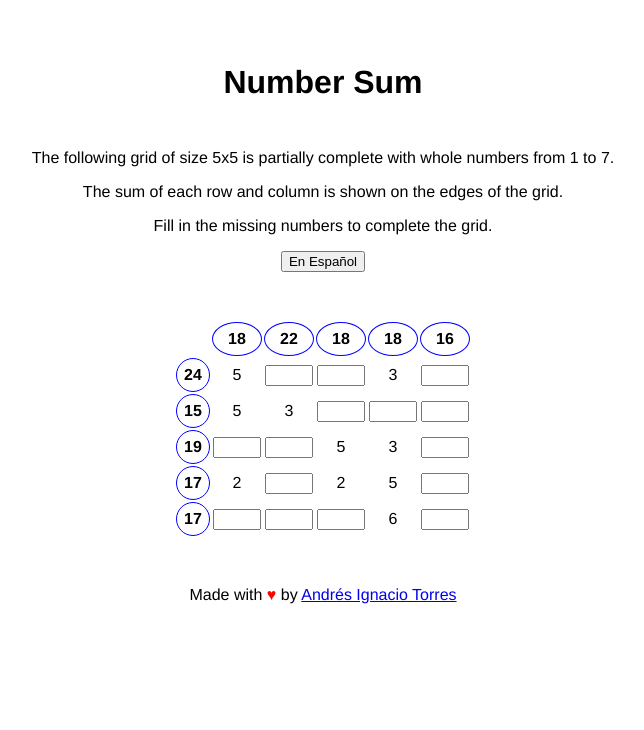
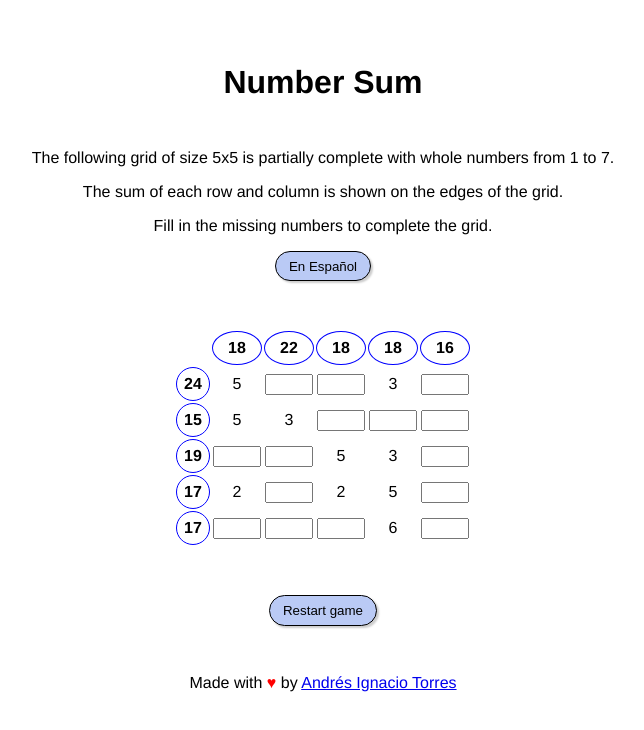
Before and after one commit to aitorres/numbersum, a SvelteKit app: page / in a window 1280 px wide. Shown: the top 730 px of the page, without its empty margins (317-961 px from the left). Built offline with nearby package versions, Linux system fonts and the light colour scheme.

Commit message:
style: button styling

```diff
--- a/src/routes/+page.svelte
+++ b/src/routes/+page.svelte
@@ -202,8 +202,8 @@
 
 	{#if isGameComplete()}
 		<p>{localization['congratulationsCompleted']}</p>
-		<button on:click={() => location.reload()}>{localization['restartGame']}</button>
 	{/if}
+	<button on:click={() => location.reload()}>{localization['restartGame']}</button>
 
 	<footer>
 		{localization['footerMadeWith']} <span class="heart">♥</span>
@@ -233,6 +233,15 @@
 
 	button {
 		display: block;
+		background-color: #bacaf5;
+		border-radius: 20px;
+		border: 1px solid black;
+		padding: 0.5em 1em;
+		box-shadow: 2px 2px 2px rgba(0, 0, 0, 0.2);
+	}
+
+	button:active {
+		box-shadow: none;
 	}
 
 	.explanation,
```
